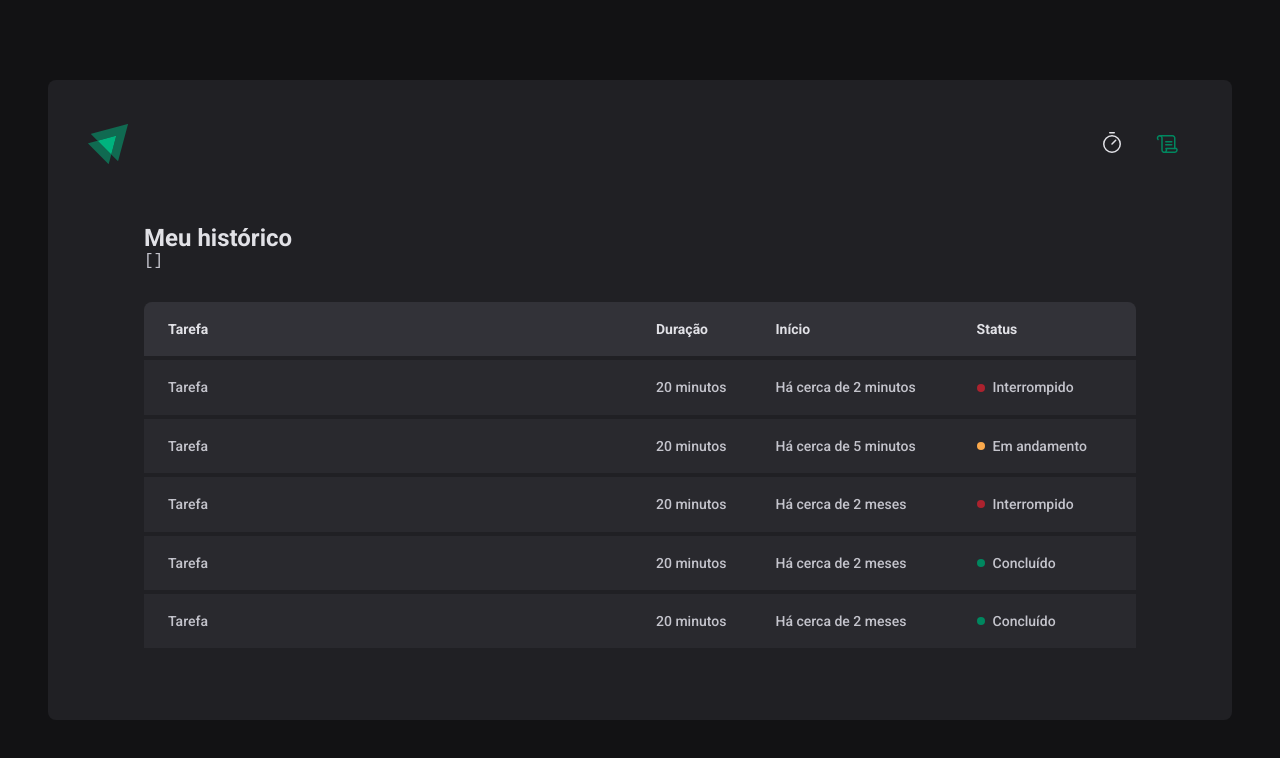
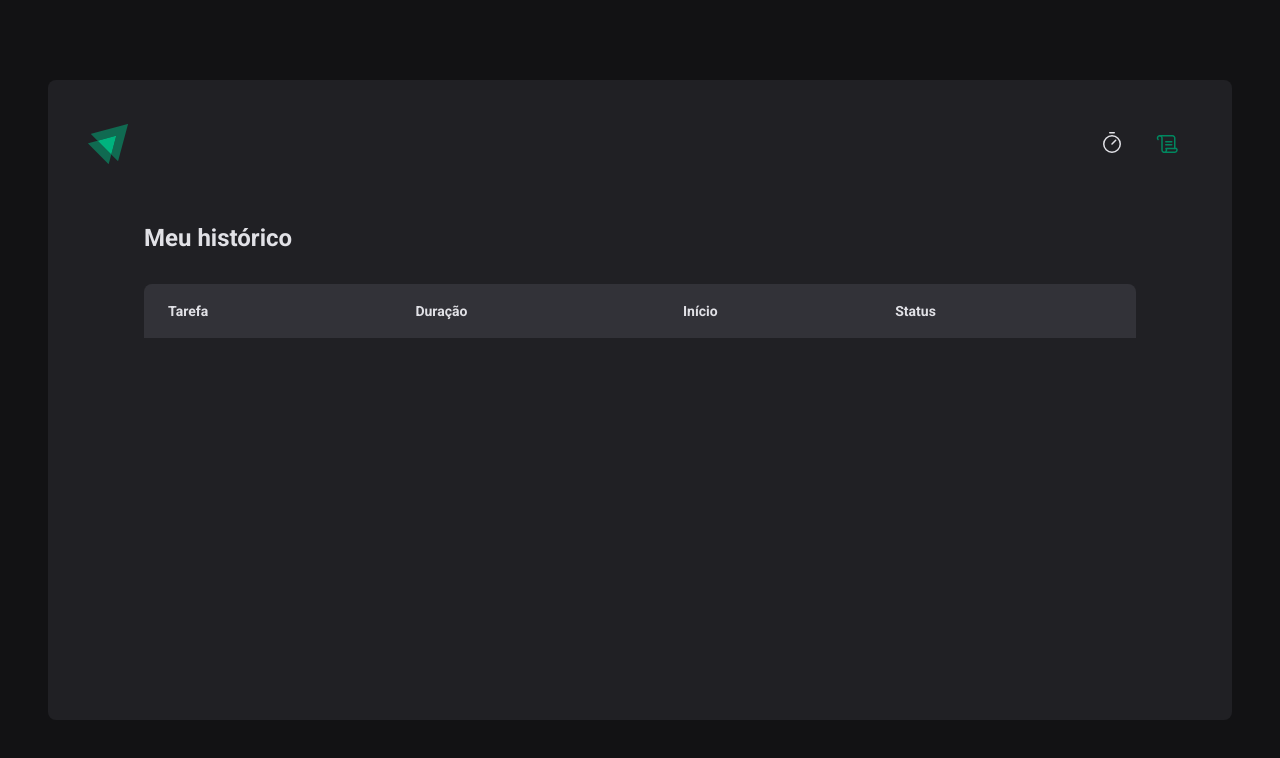
Before and after one commit to juliomalta/Pomodoro, a React (Vite) app: page /history in a window 1280 px wide. Shown: the top 758 px of the page. Built offline with nearby package versions, Linux system fonts and the light colour scheme.

Commit message:
Refactor History page to dynamically render cycles

```diff
--- a/src/pages/History/index.tsx
+++ b/src/pages/History/index.tsx
@@ -8,8 +8,6 @@
   return (
     <HistoryContainer>
       <h1>Meu histórico</h1>
-
-      <pre>{JSON.stringify(cycles, null, 2)}</pre>
 
       <HistoryList>
         <table>
@@ -22,46 +20,27 @@
             </tr>
           </thead>
           <tbody>
-            <tr>
-              <td>Tarefa</td>
-              <td>20 minutos</td>
-              <td>Há cerca de 2 minutos</td>
-              <td>
-                <Status statusColor="red">Interrompido</Status>
-              </td>
-            </tr>
-            <tr>
-              <td>Tarefa</td>
-              <td>20 minutos</td>
-              <td>Há cerca de 5 minutos</td>
-              <td>
-                <Status statusColor="yellow">Em andamento</Status>
-              </td>
-            </tr>
-            <tr>
-              <td>Tarefa</td>
-              <td>20 minutos</td>
-              <td>Há cerca de 2 meses</td>
-              <td>
-                <Status statusColor="red">Interrompido</Status>
-              </td>
-            </tr>
-            <tr>
-              <td>Tarefa</td>
-              <td>20 minutos</td>
-              <td>Há cerca de 2 meses</td>
-              <td>
-                <Status statusColor="green">Concluído</Status>
-              </td>
-            </tr>
-            <tr>
-              <td>Tarefa</td>
-              <td>20 minutos</td>
-              <td>Há cerca de 2 meses</td>
-              <td>
-                <Status statusColor="green">Concluído</Status>
-              </td>
-            </tr>
+            {cycles.map((cycle) => {
+              return (
+                <tr key={cycle.id}>
+                  <td>{cycle.task}</td>
+                  <td>{cycle.minutesAmount} minutos</td>
+                  <td>{cycle.startedAt.toISOString()}</td>
+                  <td>
+                    {cycle.finishedAt && (
+                      <Status statusColor="green">Concluído</Status>
+                    )}
+                    {cycle.interruptedAt && (
+                      <Status statusColor="red">Interrompido</Status>
+                    )}
+
+                    {!cycle.finishedAt && !cycle.interruptedAt && (
+                      <Status statusColor="yellow">Em andamento</Status>
+                    )}
+                  </td>
+                </tr>
+              )
+            })}
           </tbody>
         </table>
       </HistoryList>
```
